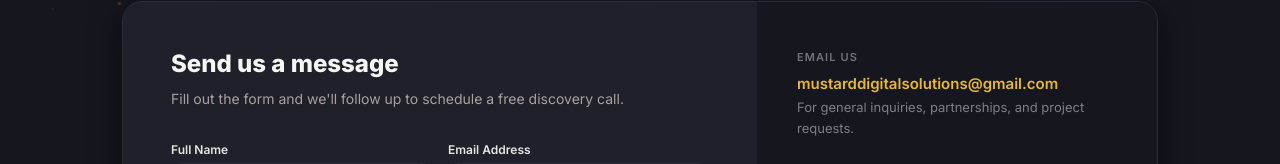
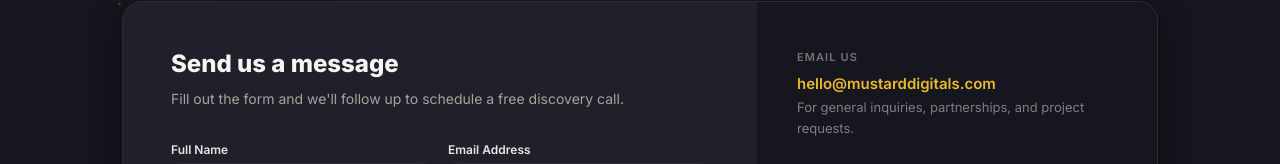
Before and after one commit to MrDongPhets/mustard-frontend, a React (Vite) app: page /contact in a window 1280 px wide. Shown: the part 521-685 px from the top of the page. Built offline with nearby package versions, Linux system fonts and the light colour scheme.

Commit message:
Updated website email

```diff
--- a/src/pages/Contact.jsx
+++ b/src/pages/Contact.jsx
@@ -162,7 +162,7 @@ export default function Contact() {
           <div className="info-side">
             <div className="info-block">
               <div className="info-label">Email Us</div>
-              <div className="info-val"><a href="mailto:mustarddigitalsolutions@gmail.com">mustarddigitalsolutions@gmail.com</a></div>
+              <div className="info-val"><a href="mailto:hello@mustarddigitals.com">hello@mustarddigitals.com</a></div>
               <div className="info-sub">For general inquiries, partnerships, and project requests.</div>
             </div>
 
```
